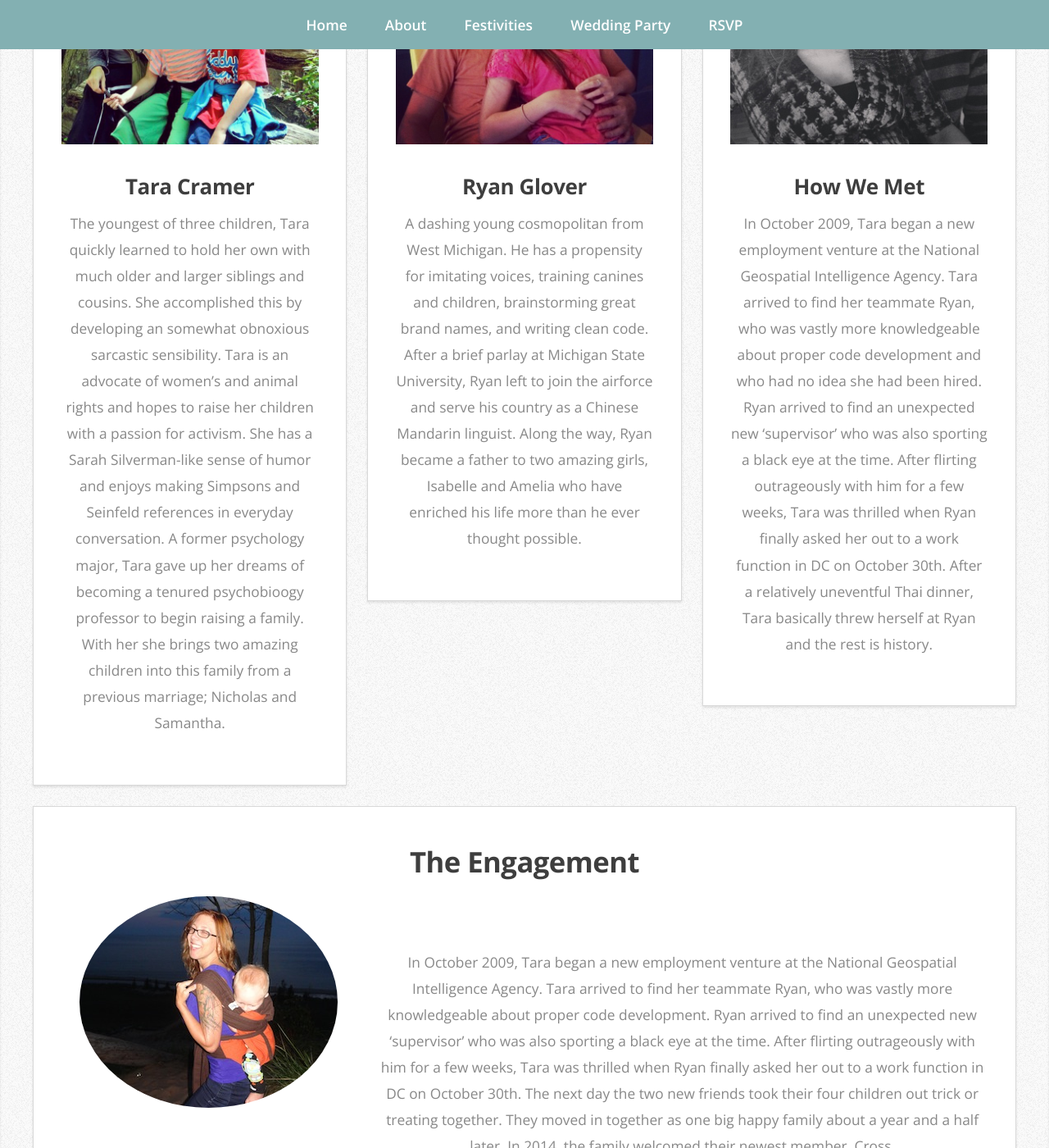
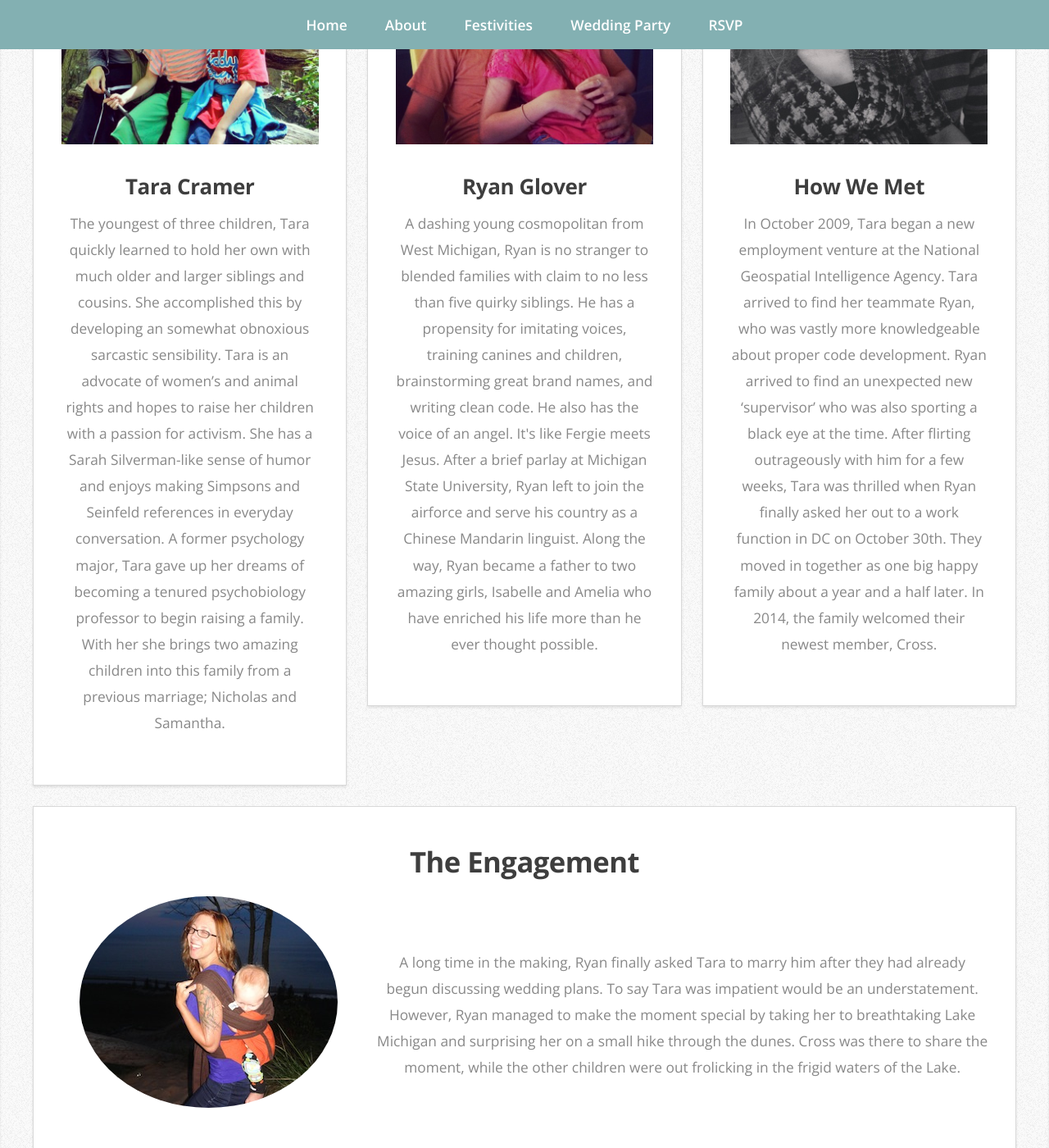
Before and after one commit to ersatzryan/wedding, a Jekyll site: the page built from index.html, in a window 1280 px wide and 1400 px high, scrolled down 1204 px. Shown: the whole window at 82% size. Built offline with Jekyll 4.4.1, drawn with Linux system fonts in a browser that asks for light colours; some of the changed text lies outside the part shown.

Commit message:
Update about.html
switched out engagement content, tweeked bios

```diff
--- a/_includes/parts/about.html
+++ b/_includes/parts/about.html
@@ -16,7 +16,7 @@
             She accomplished this by developing an somewhat obnoxious sarcastic sensibility.
             Tara is an advocate of women’s and animal rights and hopes to raise her children with a passion for activism.
             She has a Sarah Silverman-like sense of humor and enjoys making Simpsons and Seinfeld references in everyday conversation.
-            A former psychology major, Tara gave up her dreams of becoming a tenured psychobioogy professor to begin raising a family.
+            A former psychology major, Tara gave up her dreams of becoming a tenured psychobiology professor to begin raising a family.
             With her she brings two amazing children into this family from a previous marriage; Nicholas and Samantha.
             </p>
           </section>
@@ -28,8 +28,8 @@
             </span>
             <h3>Ryan Glover</h3>
             <p>
-            A dashing young cosmopolitan from West Michigan.
-            He has a propensity for imitating voices, training canines and children, brainstorming great brand names, and writing clean code.
+            A dashing young cosmopolitan from West Michigan, Ryan is no stranger to blended families with claim to no less than five quirky siblings.
+            He has a propensity for imitating voices, training canines and children, brainstorming great brand names, and writing clean code.  He also has the voice of an angel.  It's like Fergie meets Jesus.
             After a brief parlay at Michigan State University, Ryan left to join the airforce and serve his country as a Chinese Mandarin linguist.
             Along the way, Ryan became a father to two amazing girls, Isabelle and Amelia who have enriched his life more than he ever thought possible.
             </p>
@@ -43,11 +43,12 @@
             <h3>How We Met</h3>
             <p>
             In October 2009, Tara began a new employment venture at the National Geospatial Intelligence Agency.
-            Tara arrived to find her teammate Ryan, who was vastly more knowledgeable about proper code development and who had no idea she had been hired.
+            Tara arrived to find her teammate Ryan, who was vastly more knowledgeable about proper code development.
             Ryan arrived to find an unexpected new ‘supervisor’ who was also sporting a black eye at the time.
 
             After flirting outrageously with him for a few weeks, Tara was thrilled when Ryan finally asked her out to a work function in DC on October 30th.
-            After a relatively uneventful Thai dinner, Tara basically threw herself at Ryan and the rest is history.
+            They moved in together as one big happy family about a year and a half later.  In 2014, the family welcomed their newest member, Cross.
+
             </p>
           </section>
         </div>
@@ -65,13 +66,8 @@
               <div class="8u">
                 <br><br>
                 <p>
-                In October 2009, Tara began a new employment venture at the National Geospatial Intelligence Agency.
-                Tara arrived to find her teammate Ryan, who was vastly more knowledgeable about proper code development.
-                Ryan arrived to find an unexpected new ‘supervisor’ who was also sporting a black eye at the time.
-                After flirting outrageously with him for a few weeks, Tara was thrilled when Ryan finally asked her out to a work function in DC on October 30th.
-                The next day the two new friends took their four children out trick or treating together.
-                They moved in together as one big happy family about a year and a half later.
-                In 2014, the family welcomed their newest member, Cross.
+               A long time in the making, Ryan finally asked Tara to marry him after they had already begun discussing wedding plans.  To say Tara was impatient would be an understatement. However, Ryan managed to make the moment special by taking her to breathtaking Lake Michigan and surprising her on a small hike through the dunes.  Cross was there to share the moment, while the other children were out frolicking in the frigid waters of the Lake.
+
                 </p>
               </div>
             </div>
```
